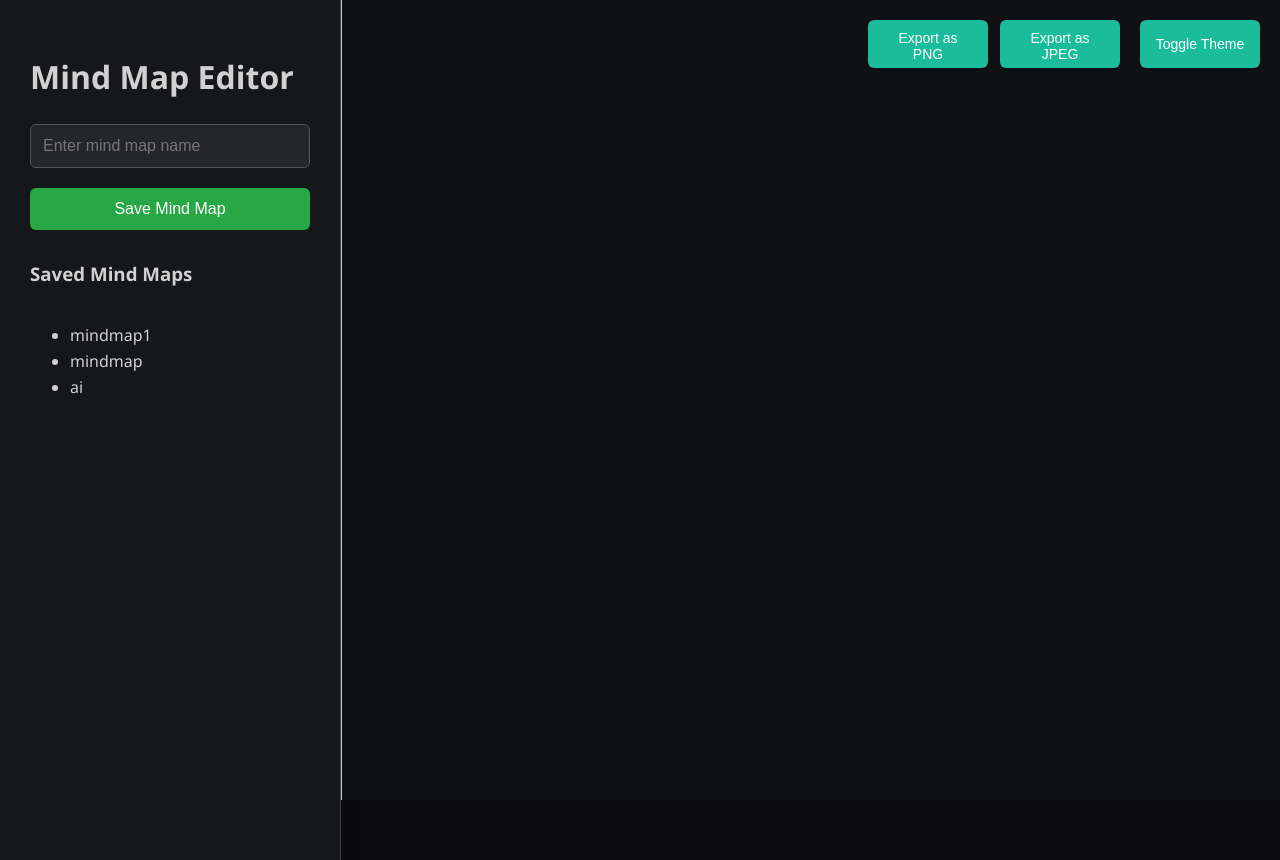
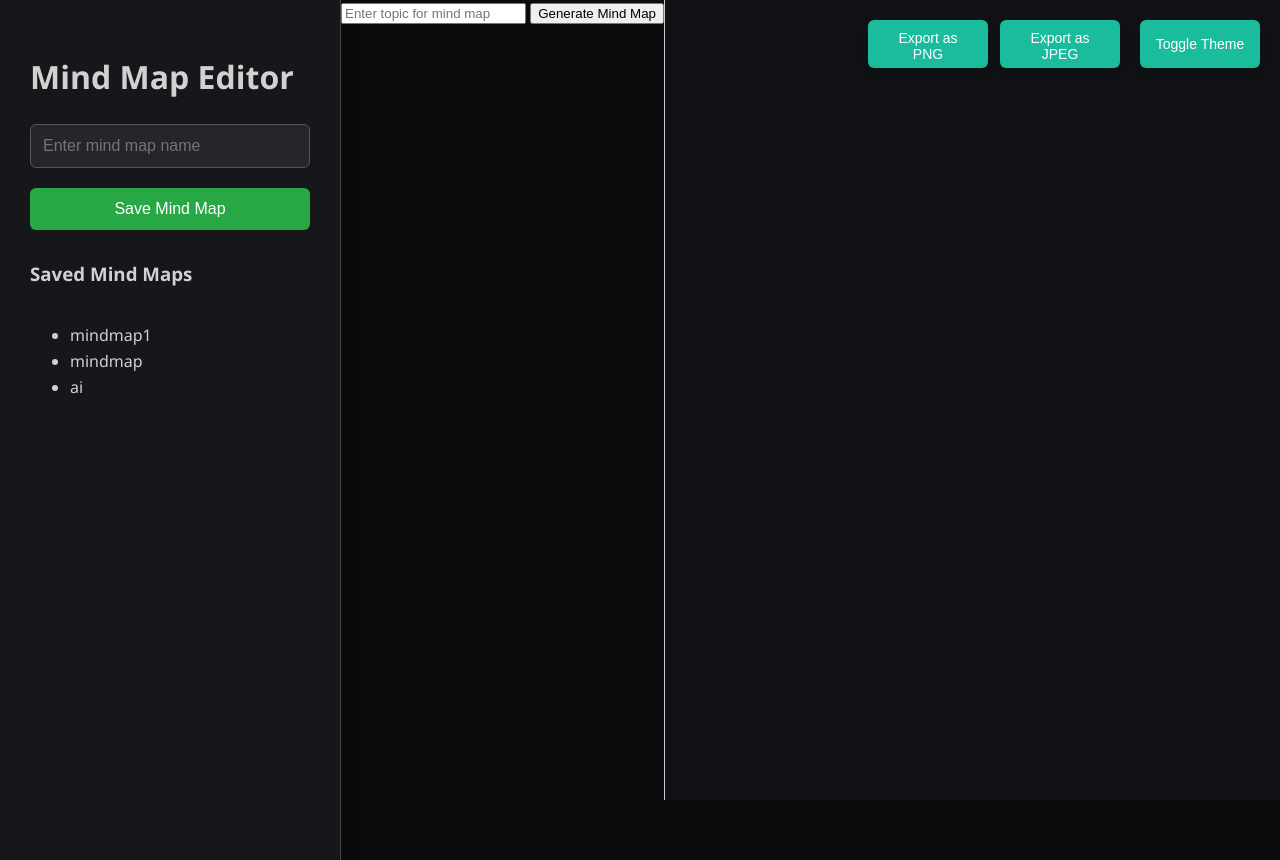
Before and after one commit to Cherry-Corporation/Mapify-AI, a Flask app: page / in a window 1280 px wide. Run offline with Flask 3, Linux system fonts and the light colour scheme; some libraries are stand-ins or nearby versions.

Commit message:
Update index.html

```diff
--- a/templates/index.html
+++ b/templates/index.html
@@ -24,6 +24,10 @@
             <div style="background-color: #e74c3c;" onclick="selectColor('#e74c3c')"></div>
         </div>
     </div>
+    <div id="chat-box">
+        <input type="text" id="topic-input" placeholder="Enter topic for mind map" />
+        <button id="generate-mindmap">Generate Mind Map</button>
+    </div>
 
     <div id="cy"></div>
 
@@ -38,7 +42,7 @@
 
     <script src="https://cdnjs.cloudflare.com/ajax/libs/cytoscape/3.22.1/cytoscape.min.js"></script>
     <script src="/static/mindmap.js"></script>
-
+    <script src="/static/ai-gen.js"></script>
     <script>
         // Toggle theme function
         document.getElementById('theme-toggle').addEventListener('click', function() {
```
